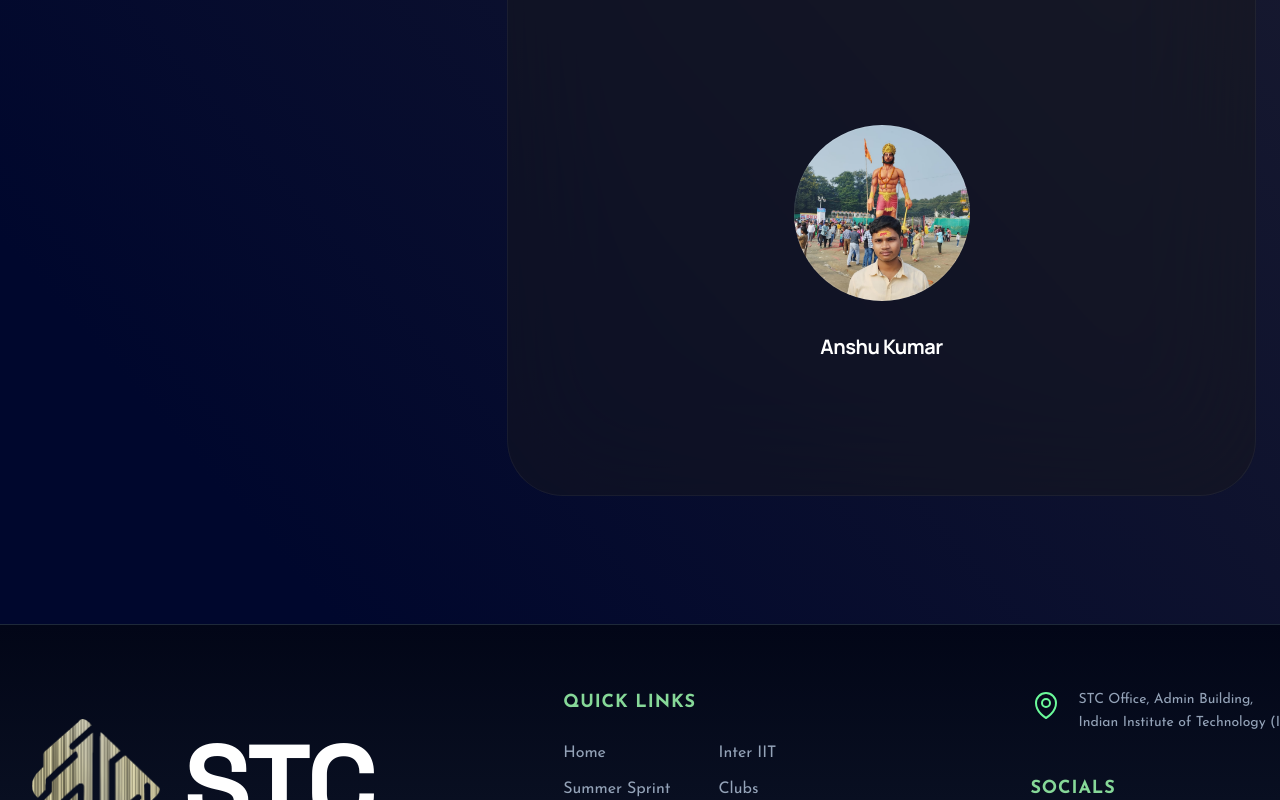
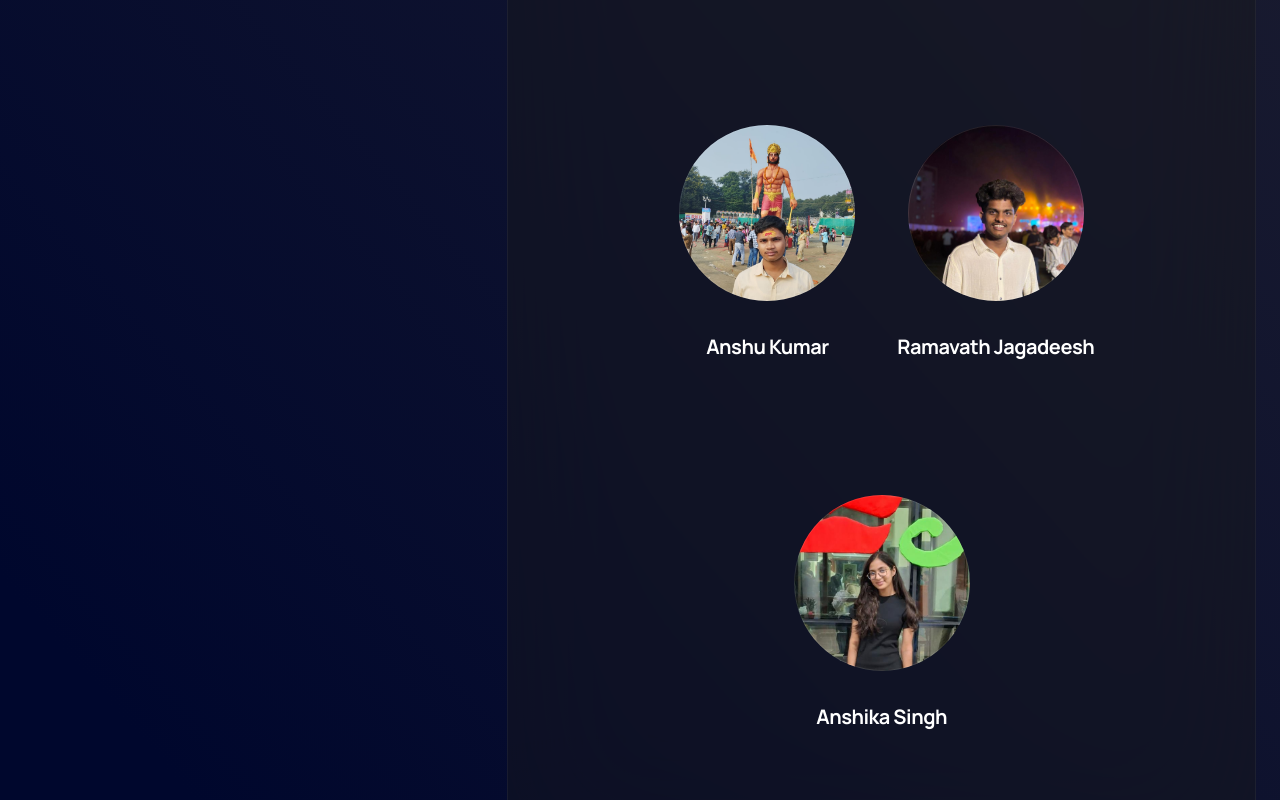
Before and after one commit to Shivanshu08Verma/stc-iitp-website, a Next.js app: page /team/web-dev in a window 1280 px wide. Shown: the part 2440-3240 px from the top of the page. Built offline with nearby package versions, Linux system fonts and the light colour scheme.

Commit message:
additions

```diff
--- a/app/team/web-dev/page.tsx
+++ b/app/team/web-dev/page.tsx
@@ -90,6 +90,16 @@ const TEAM: TeamMember[] = [
     image: "/team/web-dev/anshu.jpeg",
     github: "https://github.com/Anshu781",
     linkedin: "https://www.linkedin.com/in/anshu-kumar-83bb463a6",
+  },
+  {
+    name: "Ramavath Jagadeesh",
+    image: "/team/web-dev/Ramavath.jpeg",
+    linkedin: "https://www.linkedin.com/in/ramavath-jagadeesh",
+  },
+  {
+    name : "Anshika Singh",
+    image: "/team/web-dev/anshika.jpeg",
+    linkedin : "https://www.linkedin.com/in/anshika-singh-764830365/"
   }
 ];
 
```
Also changed, not shown: public/team/web-dev/Ramavath.jpeg (added), public/team/web-dev/anshika.jpeg (added).
